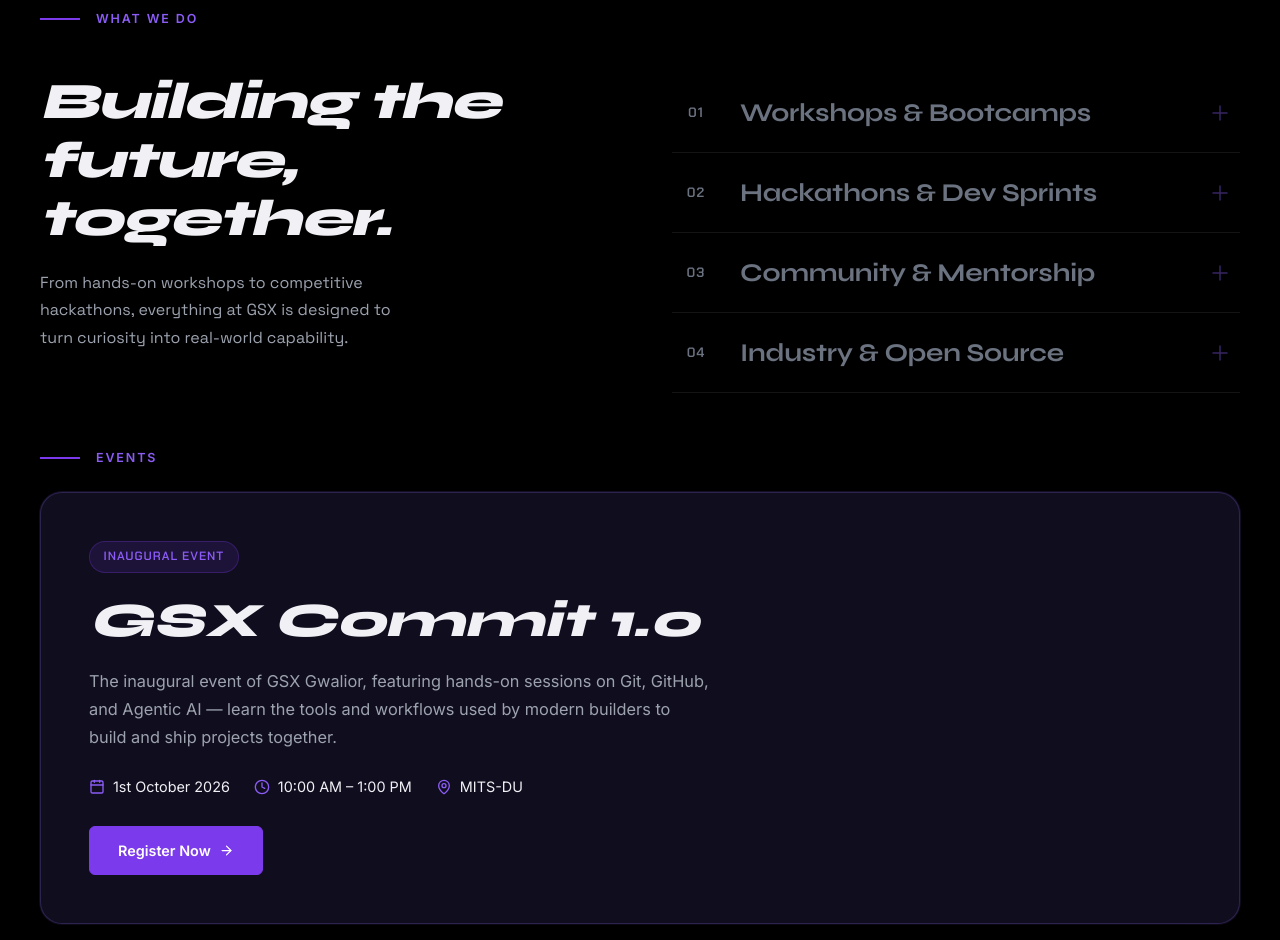
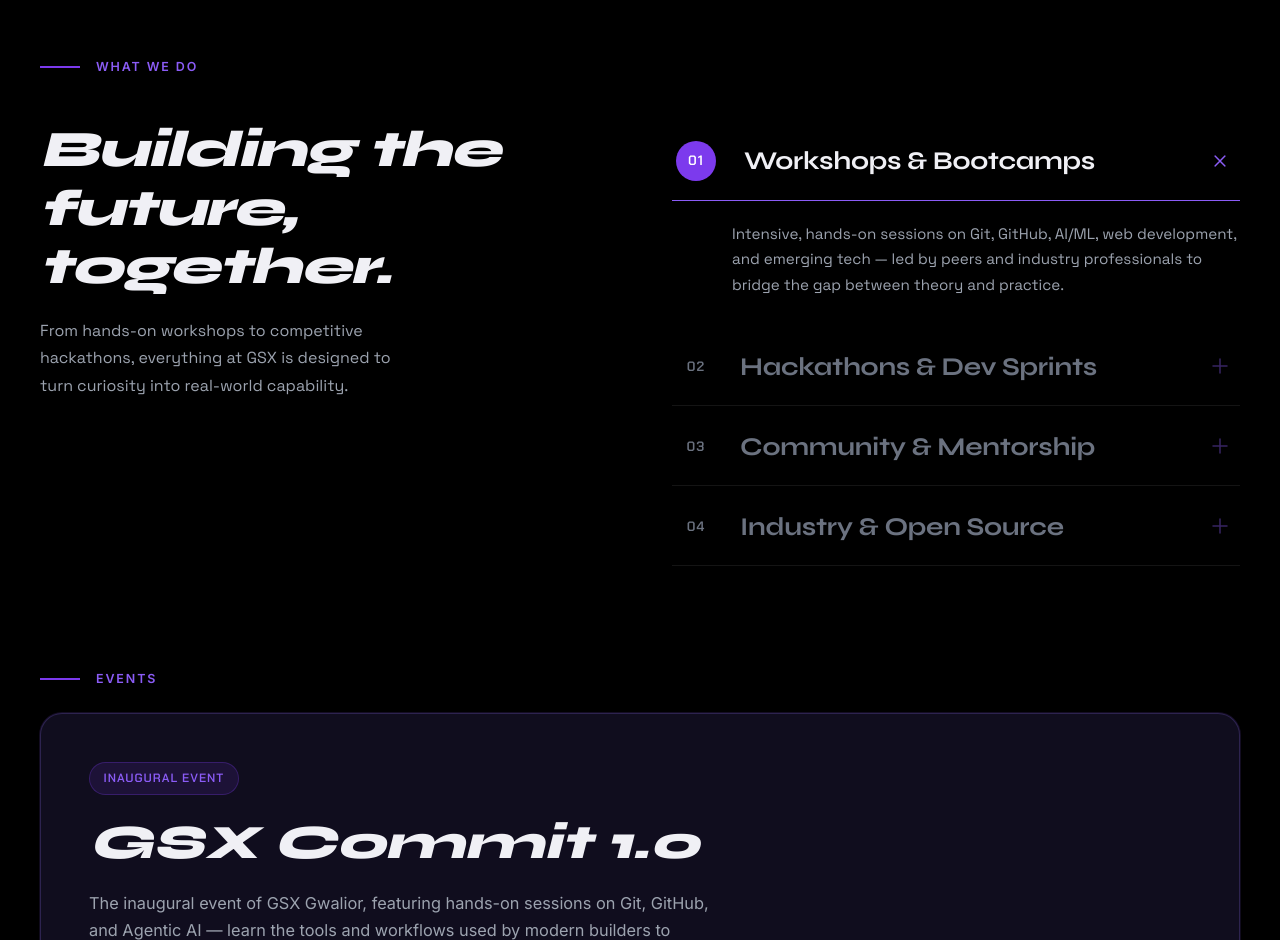
Before and after one commit to Abhayraj0302/GSX---Commit, a React (Vite) app: page / in a window 1280 px wide. Shown: the part 1860-2800 px from the top of the page. Built offline with nearby package versions, Linux system fonts and the light colour scheme; the HTML template or start-up script is replaced by a standard one.

Commit message:
BugFix : Scroll animation B ug fixed

```diff
--- a/package.json
+++ b/package.json
@@ -15,8 +15,10 @@
     "framer-motion": "^13.4.0",
     "gsap": "^3.15.0",
     "lucide-react": "^1.47.0",
+    "motion": "^13.4.2",
     "react": "^18.3.1",
     "react-dom": "^18.3.1",
+    "react-use-measure": "^2.1.7",
     "tailwind-merge": "^3.7.0"
   },
   "devDependencies": {
--- a/src/components/ui/interactive-accordion.jsx
+++ b/src/components/ui/interactive-accordion.jsx
@@ -7,14 +7,14 @@
     number: "01",
     title: "Workshops & Bootcamps",
     content:
-      "Deep-dive technical sessions, interactive hack-style workshops, and bootcamps led by industry experts to help you master modern tools, build production-ready projects, and adapt to the rapidly evolving tech landscape.",
+      "Intensive, hands-on sessions on Git, GitHub, AI/ML, web development, and emerging tech — led by peers and industry professionals to bridge the gap between theory and practice.",
   },
   {
     id: "hackathons",
     number: "02",
     title: "Hackathons & Dev Sprints",
     content:
-      "Intensive hackathons and rapid dev sprints built for creators. Team up, brainstorm, and build impactful prototypes from scratch in a high-energy, competitive environment.",
+      "48-hour build marathons and competitive coding events where teams ideate, prototype, and ship real products — pushing creative and technical boundaries under pressure.",
   },
   {
     id: "community",
@@ -33,7 +33,7 @@
 ];
 
 export function UniqueAccordion() {
-  const [activeId, setActiveId] = useState(null);
+  const [activeId, setActiveId] = useState("workshops");
   const [hoveredId, setHoveredId] = useState(null);
 
   return (
--- a/src/index.css
+++ b/src/index.css
@@ -843,7 +843,7 @@
    ABOUT / WHO WE ARE
    ======================================== */
 .about {
-  padding: 3.5rem 2rem 1.5rem;
+  padding: 3.5rem 2rem 3rem;
   background: var(--bg-primary);
 }
 
@@ -1064,7 +1064,7 @@
    EVENTS
    ======================================== */
 .events {
-  padding: 1.5rem 2rem 4.5rem;
+  padding: 3rem 2rem 4.5rem;
   background: var(--bg-primary);
 }
 
@@ -1538,7 +1538,7 @@
    WHAT WE DO
    ======================================== */
 .whatwedo {
-  padding: 1.5rem 2rem;
+  padding: 3rem 2rem;
 }
 
 .whatwedo-container {
@@ -1554,8 +1554,7 @@
   margin-top: 1.25rem;
 }
 
-.whatwedo-heading-col {
-}
+.whatwedo-heading-col {}
 
 .whatwedo-title {
   font-family: var(--font-hero);
@@ -2119,15 +2118,15 @@
   }
 
   .about {
-    padding: 2.5rem 1.25rem 1rem;
+    padding: 2.5rem 1.25rem 1.5rem;
   }
 
   .whatwedo {
-    padding: 1rem 1.25rem;
+    padding: 1.5rem 1.25rem;
   }
 
   .events {
-    padding: 1rem 1.25rem 3.5rem;
+    padding: 1.5rem 1.25rem 3.5rem;
   }
 
   .whatwedo-layout {
```
Also changed, not shown: 1 other file (tests, documents, lock files or other folders).
